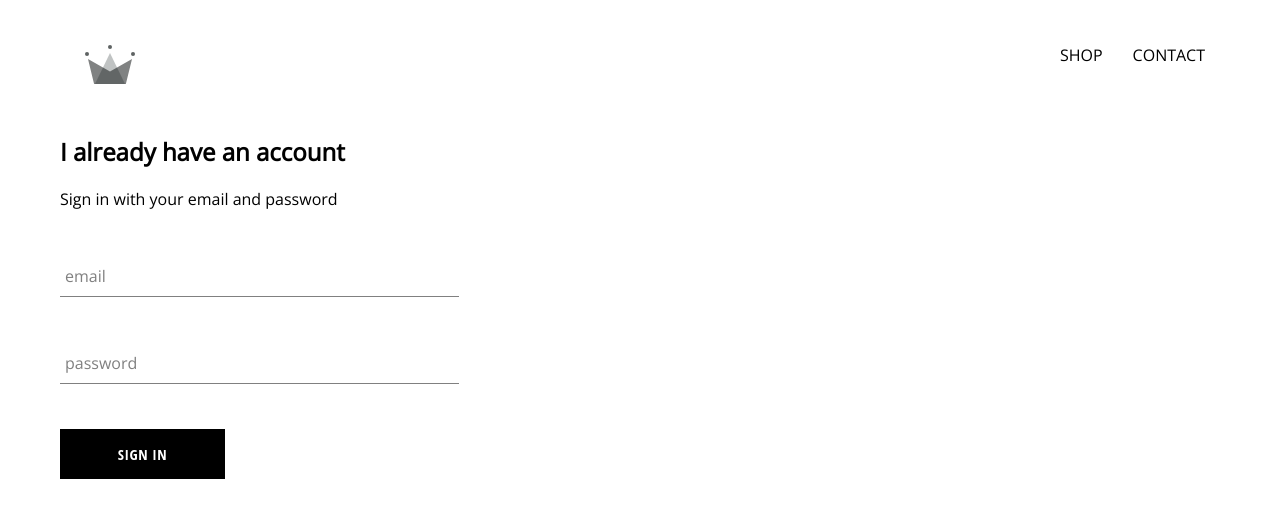
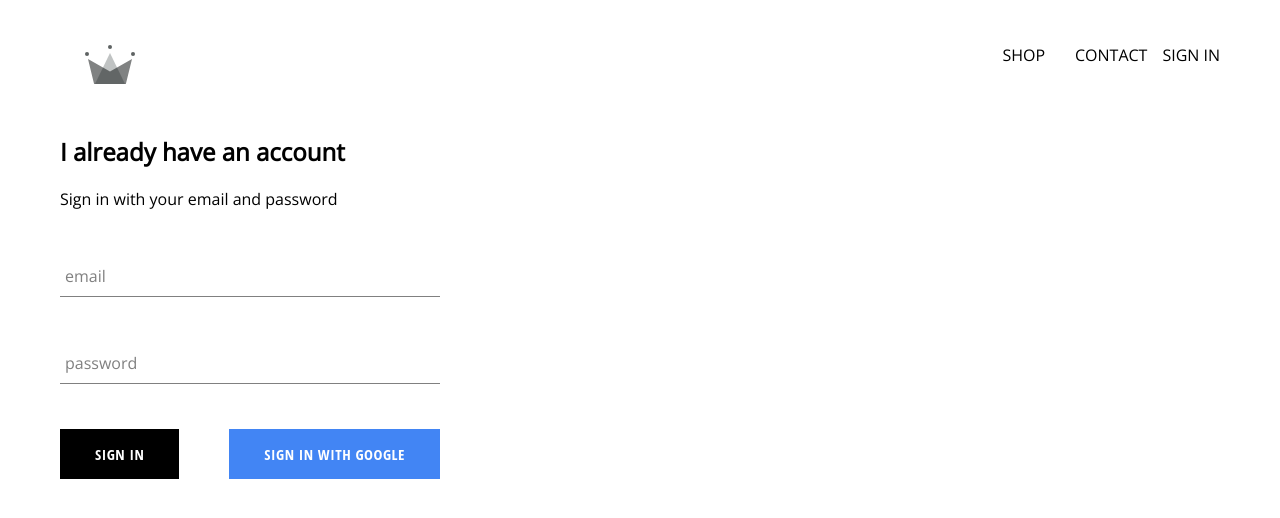
Before and after one commit to AZhurav1ev/clothing-store, a React (Create React App) app: page /signin in a window 1280 px wide. Shown: the top 518 px of the page. Built offline with nearby package versions, Linux system fonts and the light colour scheme; no server answers.

Commit message:
Added firebase Google auth, sign-in component

```diff
--- a/package.json
+++ b/package.json
@@ -6,6 +6,7 @@
     "@testing-library/jest-dom": "^4.2.4",
     "@testing-library/react": "^9.3.3",
     "@testing-library/user-event": "^7.1.2",
+    "firebase": "^7.6.0",
     "node-sass": "^4.13.0",
     "react": "^16.12.0",
     "react-dom": "^16.12.0",
--- a/src/App.css
+++ b/src/App.css
@@ -7,3 +7,7 @@ a {
     text-decoration: none;
     color: black;
 }
+
+* {
+    box-sizing: border-box;
+}
--- a/src/App.js
+++ b/src/App.js
@@ -5,19 +5,39 @@ import { Route, Switch } from 'react-router-dom';
 import ShopPage from './pages/shoppage/shop.component';
 import Header from './components/header/header.component';
 import SignInAndSignUpPage from './pages/sign-in-and-sign-up/sign-in-and-sign-up.component';
+import { auth } from './firebase/firebase.utils';
 
 
-function App() {
+class App extends React.Component {
+  state = {
+    currentUser: null
+  }
+
+  unsubscribeFromAuth = null;
+
+  componentDidMount(){
+    this.unsubscribeFromAuth = auth.onAuthStateChanged(user => {
+      this.setState({ currentUser: user })
+      console.log(user)
+    })
+  }
+
+  componentWillUnmount(){
+    this.unsubscribeFromAuth();
+  }
+
+  render() {
     return (
       <div>
-        <Header />
+        <Header currentUser={this.state.currentUser}/>
         <Switch>
-        <Route exact path='/' component={HomePage}/>
-        <Route path='/shop' component={ShopPage}/>
-        <Route path='/signin' component={SignInAndSignUpPage}/>
+          <Route exact path='/' component={HomePage} />
+          <Route path='/shop' component={ShopPage} />
+          <Route path='/signin' component={SignInAndSignUpPage} />
         </Switch>
       </div>
     );
   }
+}
 
 export default App;
--- a/src/components/custom-button/custom-button.component.jsx
+++ b/src/components/custom-button/custom-button.component.jsx
@@ -1,8 +1,11 @@
 import React from 'react';
 import './custom-button.styles.scss';
 
-const CustomButton = ({ children, ...otherProps }) => (
-    <button className="custom-button" {...otherProps}>
+const CustomButton = ({ children, isGoogleSignIn, ...otherProps }) => (
+    <button
+        className={`${isGoogleSignIn ? 'google-sign-in' : ''} custom-button`}
+        {...otherProps}
+    >
         {children}
     </button>
 );
--- a/src/components/custom-button/custom-button.styles.scss
+++ b/src/components/custom-button/custom-button.styles.scss
@@ -1,5 +1,5 @@
 .custom-button {
-    min-width: 165px;
+    // min-width: 165px;
     width: auto;
     height: 50px;
     letter-spacing: 0.5px;
@@ -18,4 +18,12 @@
         color: black;
         border: 1px solid black;
     }
+    &.google-sign-in {
+        background-color: #4285f4;
+        color: #fff;
+        &:hover {
+            background-color: #357ae8;
+            border: none;
+        }
+    }
 }
--- a/src/components/header/header.component.jsx
+++ b/src/components/header/header.component.jsx
@@ -1,9 +1,10 @@
 import React from 'react';
 import './header.styles.scss';
-import { Link } from 'react-router-dom'
-import { ReactComponent as Logo } from '../../assets/crown.svg'
+import { Link } from 'react-router-dom';
+import { ReactComponent as Logo } from '../../assets/crown.svg';
+import { auth } from '../../firebase/firebase.utils';
 
-const Header = () => (
+const Header = ({ currentUser }) => (
     <div className="header">
         <Link className='logo-container' to='/'>
             <Logo className='logo'/>
@@ -11,6 +12,11 @@ const Header = () => (
         <div className='options'>
             <Link className='option' to='/shop'>SHOP</Link>
             <Link className='option' to='/contact'>CONTACT</Link>
+            {
+                currentUser ?
+                <div className="option" onClick={() => auth.signOut()}>SIGN OUT</div> :
+                <Link to='/signin'>SIGN IN</Link>
+            }
         </div>
     </div>
 )
--- a/src/components/header/header.styles.scss
+++ b/src/components/header/header.styles.scss
@@ -17,6 +17,7 @@
         justify-content: flex-end;
         .option {
             padding: 10px 15px;
+            cursor: pointer;
         }
     }
 }
--- a/src/components/sign-in/sign-in.component.jsx
+++ b/src/components/sign-in/sign-in.component.jsx
@@ -2,6 +2,7 @@ import React from 'react';
 import './sign-in.styles.scss';
 import FormInput from '../form-input/form-input.component';
 import CustomButton from '../custom-button/custom-button.component';
+import { signInWithGoogle } from '../../firebase/firebase.utils';
 
 class SignIn extends React.Component {
     state = {
@@ -42,8 +43,12 @@ class SignIn extends React.Component {
                         label='password'
                         required
                     />
-
-                    <CustomButton type="submit"> Sign in </CustomButton>
+                    <div className="buttons">
+                        <CustomButton type="submit"> Sign in </CustomButton>
+                        <CustomButton onClick={signInWithGoogle} isGoogleSignIn>
+                            Sign in with Google
+                        </CustomButton>
+                    </div>
                 </form>
             </div>
         )
--- a/src/components/sign-in/sign-in.styles.scss
+++ b/src/components/sign-in/sign-in.styles.scss
@@ -1,8 +1,12 @@
 .sign-in {
-    width: 30vw;
+    width: 380px;
     display: flex;
     flex-direction: column;
     .title {
         margin: 10px 0;
     }
+    .buttons {
+        display: flex;
+        justify-content: space-between;
+    }
 }
--- /dev/null
+++ b/src/firebase/firebase.utils.js
@@ -0,0 +1,25 @@
+import firebase from 'firebase/app';
+import 'firebase/firestore';
+import 'firebase/auth';
+
+const config = {
+    apiKey: "AIzaSyB8VPbPYq6_RTitXqbNea9lIBMM54Zv6I4",
+    authDomain: "clothing-street.firebaseapp.com",
+    databaseURL: "https://clothing-street.firebaseio.com",
+    projectId: "clothing-street",
+    storageBucket: "clothing-street.appspot.com",
+    messagingSenderId: "789235635214",
+    appId: "1:789235635214:web:baab708ff45e9470b6985f",
+    measurementId: "G-1JKWZRF39N"
+};
+
+firebase.initializeApp(config);
+
+export const auth = firebase.auth();
+export const firestore = firebase.firestore();
+
+const provider = new firebase.auth.GoogleAuthProvider();
+provider.setCustomParameters({ prompt: 'select_account' });
+export const signInWithGoogle = () => auth.signInWithPopup(provider);
+
+export default firebase;
```
Also changed, not shown: 1 other file (tests, documents, lock files or other folders). Lines whose indentation alone changed are shown as unchanged.
